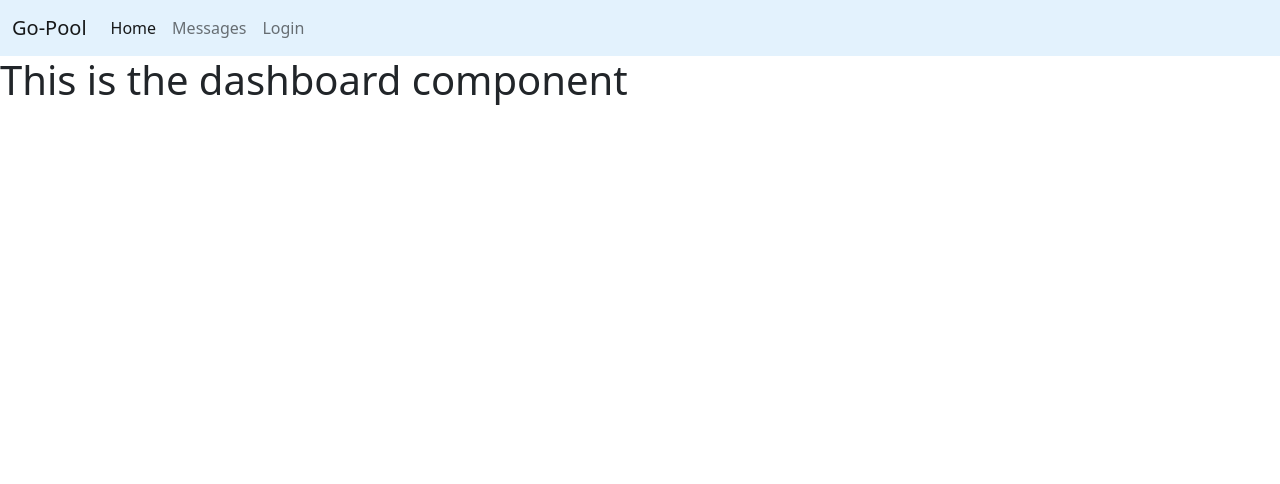
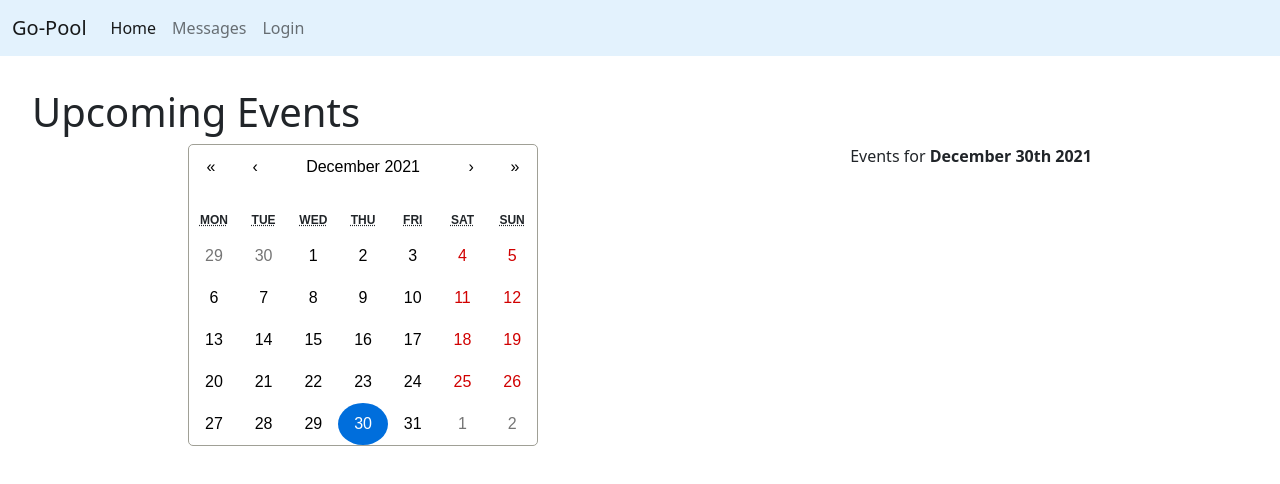
Before and after one commit to GS-goblin-shark/go-pool, a React app: page / in a window 1280 px wide. Shown: the top 484 px of the page. Built offline with nearby package versions, Linux system fonts and the light colour scheme.

Commit message:
tried adding a calendar to the dashboard

```diff
--- a/client/components/Dashboard.jsx
+++ b/client/components/Dashboard.jsx
@@ -1,9 +1,20 @@
-import React from 'react';
+import React, { useState } from 'react';
+import Calendar from 'react-calendar'
+import moment from 'moment';
 
 function Dashboard() {
+  const [dateState, setDateState] = useState(new Date())
+  const changeDate = (e) => {
+    setDateState(e)
+  }
+
   return (
-    <div>
-      <h1>This is the dashboard component</h1>
+    <div id='dashboardComponent'>
+      <h1>Upcoming Events</h1>
+      <div id='calendar-div'>
+        <Calendar value={dateState} onChange={changeDate}/>
+        <p>Events for <b>{moment(dateState).format('MMMM Do YYYY')}</b></p>
+      </div>
     </div>
   );
 }
--- a/client/index.html
+++ b/client/index.html
@@ -1,6 +1,8 @@
-<html>
+<!doctype html>
+<html lang='en'>
   <head>
     <meta charset="UTF-8" />
+    <meta name="viewport" content="width=device-width, initial-scale=1, shrink-to-fit=no">
     <title>Go-Pool</title>
     <link href="https://cdn.jsdelivr.net/npm/bootstrap@5.1.3/dist/css/bootstrap.min.css" rel="stylesheet" integrity="sha384-1BmE4kWBq78iYhFldvKuhfTAU6auU8tT94WrHftjDbrCEXSU1oBoqyl2QvZ6jIW3" crossorigin="anonymous">
   </head>
--- a/client/index.js
+++ b/client/index.js
@@ -1,7 +1,6 @@
 import React from 'react';
 import ReactDOM from 'react-dom';
 import { BrowserRouter, Route, Switch } from 'react-router-dom';
-
 import App from './App';
 
 import styles from './style.scss';
--- a/client/style.scss
+++ b/client/style.scss
@@ -13,6 +13,16 @@
     margin-block-end: 0em;
 }
 
+// Dashboard page
+#dashboardComponent{
+  margin: 2em;
+}
+
+#calendar-div{
+    display: flex;
+    justify-content: space-around;
+}
+//login page
 #login-page{
     display: flex;
     flex-direction: column;
@@ -27,3 +37,128 @@
   border-radius: 5px;
   padding: 8px;
 }
+
+//react-calendar styling
+.react-calendar {
+    width: 350px;
+    max-width: 100%;
+    background: white;
+    border: 1px solid #a0a096;
+    border-radius: 5px;
+    font-family: Arial, Helvetica, sans-serif;
+    line-height: 1.125em;
+  }
+  .react-calendar--doubleView {
+    width: 700px;
+  }
+  .react-calendar--doubleView .react-calendar__viewContainer {
+    display: flex;
+    margin: -0.5em;
+  }
+  .react-calendar--doubleView .react-calendar__viewContainer > * {
+    width: 50%;
+    margin: 0.5em;
+  }
+  .react-calendar,
+  .react-calendar *,
+  .react-calendar *:before,
+  .react-calendar *:after {
+    -moz-box-sizing: border-box;
+    -webkit-box-sizing: border-box;
+    box-sizing: border-box;
+  }
+  .react-calendar button {
+    margin: 0;
+    border: 0;
+    outline: none;
+  }
+  .react-calendar button:enabled:hover {
+    cursor: pointer;
+  }
+  .react-calendar__navigation {
+    display: flex;
+    height: 44px;
+    margin-bottom: 1em;
+  }
+  .react-calendar__navigation button {
+    min-width: 44px;
+    background: none;
+  }
+  .react-calendar__navigation button:enabled:hover,
+  .react-calendar__navigation button:enabled:focus {
+    background-color: #e6e6e6;
+  }
+  .react-calendar__navigation button[disabled] {
+    background-color: #f0f0f0;
+  }
+  .react-calendar__month-view__weekdays {
+    text-align: center;
+    text-transform: uppercase;
+    font-weight: bold;
+    font-size: 0.75em;
+  }
+  .react-calendar__month-view__weekdays__weekday {
+    padding: 0.5em;
+  }
+  .react-calendar__month-view__weekNumbers .react-calendar__tile {
+    display: flex;
+    align-items: center;
+    justify-content: center;
+    font-size: 0.75em;
+    font-weight: bold;
+    padding: calc(0.75em / 0.75) calc(0.5em / 0.75);
+  }
+  .react-calendar__month-view__days__day--weekend {
+    color: #d10000;
+  }
+  .react-calendar__month-view__days__day--neighboringMonth {
+    color: #757575;
+  }
+  .react-calendar__year-view .react-calendar__tile,
+  .react-calendar__decade-view .react-calendar__tile,
+  .react-calendar__century-view .react-calendar__tile {
+    padding: 2em 0.5em;
+  }
+
+  //styling for indiv boxes in calendar
+  .react-calendar__tile {
+    max-width: 100%;
+    text-align: center;
+    padding: 0.75em 0.2em;
+    background: none;
+  }
+
+  .react-calendar__tile:disabled {
+    background-color: #f0f0f0;
+  }
+  .react-calendar__tile:enabled:hover,
+  .react-calendar__tile:enabled:focus {
+    background-color: #e6e6e6;
+  }
+  .react-calendar__tile--now {
+    background: #ffff76;
+    border-radius: 50%;
+  }
+  .react-calendar__tile--now:enabled:hover,
+  .react-calendar__tile--now:enabled:focus {
+    background: #ffffa9;
+  }
+  .react-calendar__tile--hasActive {
+    background: #76baff;
+  }
+  .react-calendar__tile--hasActive:enabled:hover,
+  .react-calendar__tile--hasActive:enabled:focus {
+    background: #a9d4ff;
+  }
+  .react-calendar__tile--active {
+    background: #006edc;
+    color: white;
+    border-radius: 50%;
+  }
+  .react-calendar__tile--active:enabled:hover,
+  .react-calendar__tile--active:enabled:focus {
+    background: #1087ff;
+  }
+  .react-calendar--selectRange .react-calendar__tile--hover {
+    background-color: #e6e6e6;
+  }
--- a/package.json
+++ b/package.json
@@ -23,9 +23,13 @@
     "cors": "^2.8.5",
     "dotenv": "^10.0.0",
     "express": "^4.17.2",
+    "jquery": "^3.6.0",
+    "moment": "^2.29.1",
     "pg": "^8.7.1",
+    "popper.js": "^1.16.1",
     "react": "^17.0.2",
     "react-bootstrap": "^2.1.0",
+    "react-calendar": "^3.5.0",
     "react-dom": "^17.0.2",
     "react-router-dom": "^5.3.0"
   },
```
Also changed, not shown: 1 other file (tests, documents, lock files or other folders).
